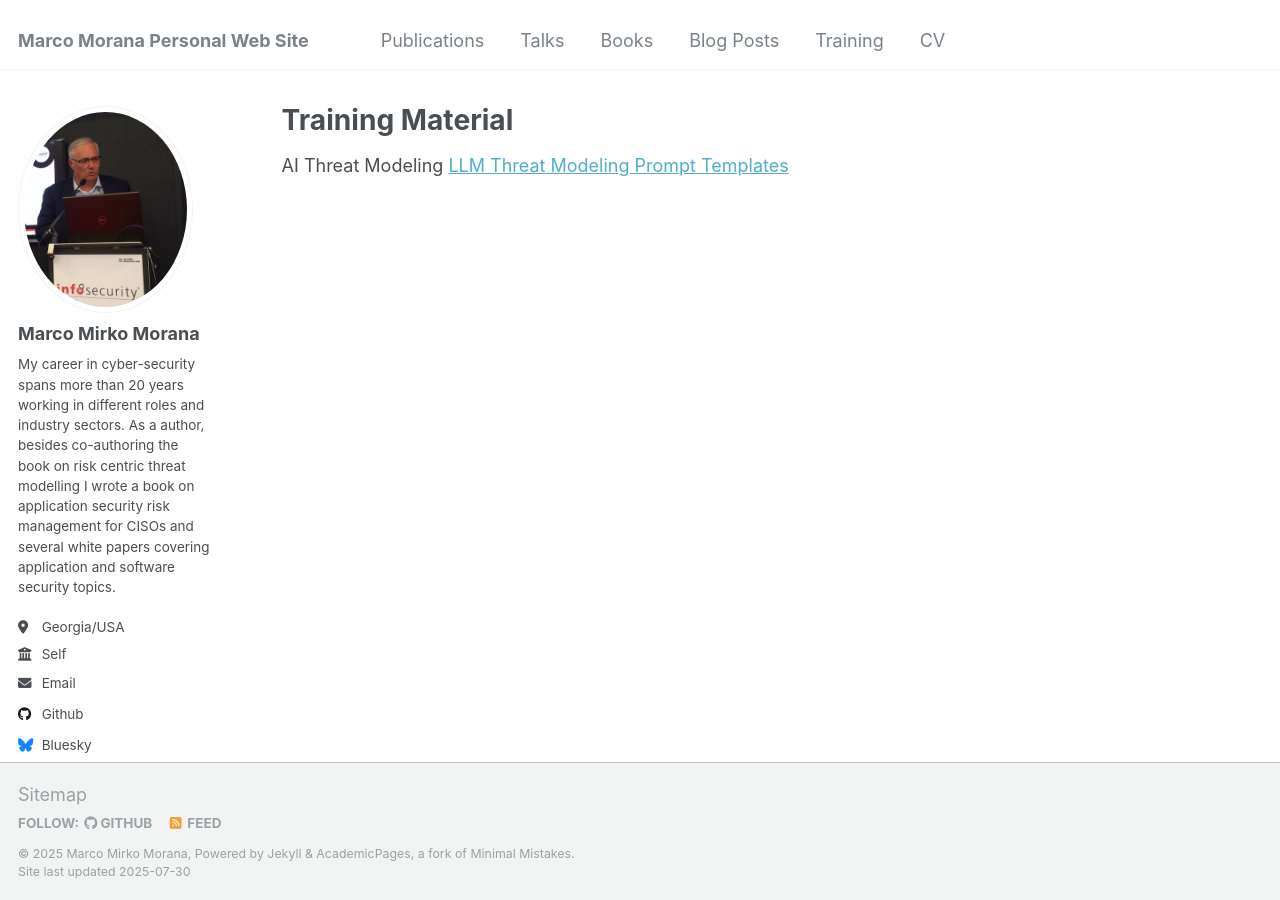
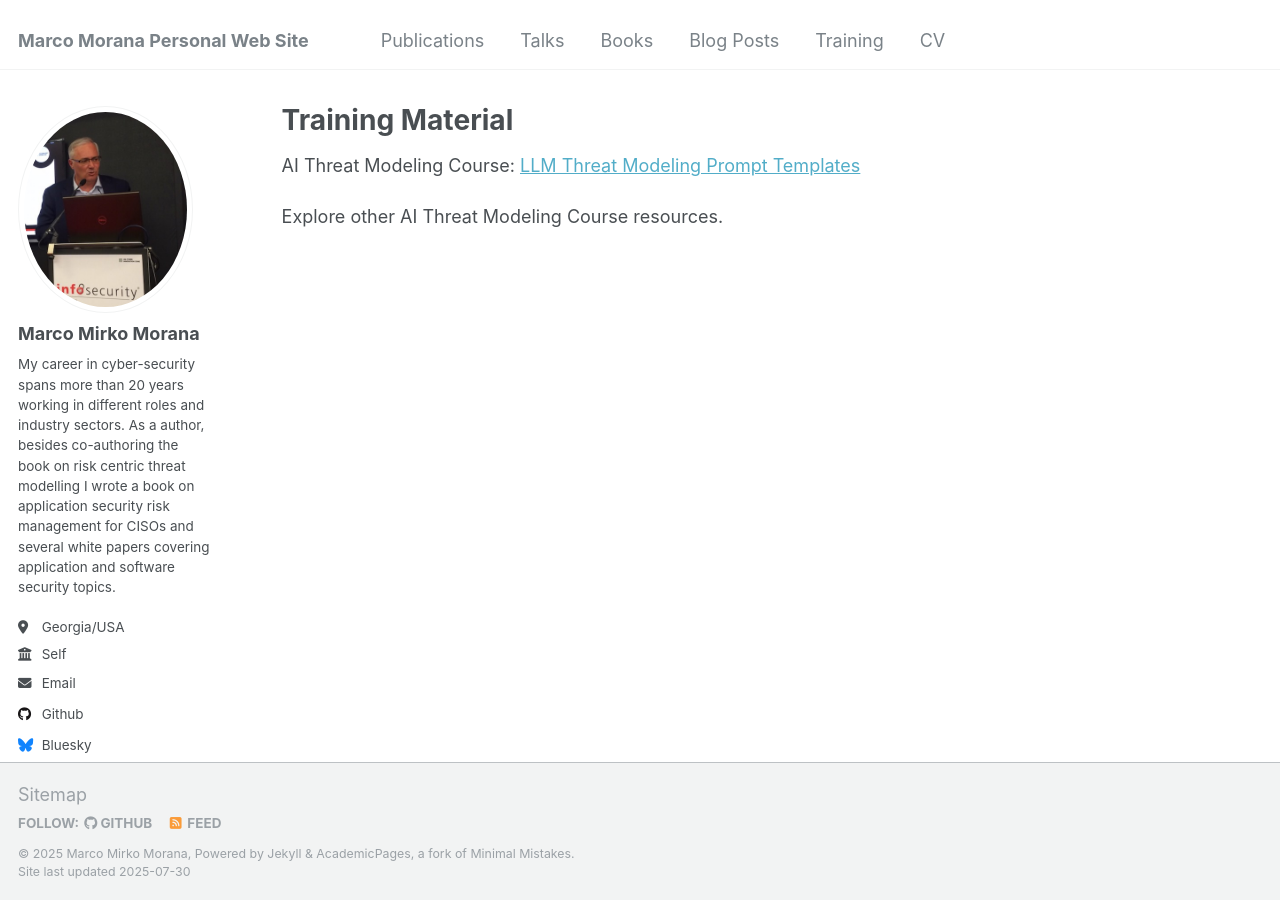
Before and after one commit to mmorana1/marcom, a Jekyll site: the page built from _pages/trainings.html, in a window 1280 px wide. Built offline with Jekyll 4.4.1, drawn with Linux system fonts in a browser that asks for light colours.

Commit message:
Update trainings.html

```diff
--- a/_pages/trainings.html
+++ b/_pages/trainings.html
@@ -4,4 +4,10 @@ title: "Training Material"
 permalink: /trainings/
 author_profile: true
 ---
-<p>AI Threat Modeling <a href="https://docs.google.com/document/d/19XrnrZwpnjGfRVaJ1eaCOT6wIGNsuu0uKLTp5TN0qKY/edit?usp=sharing">LLM Threat Modeling Prompt Templates</a></p>
+<p>
+  AI Threat Modeling Course:
+  <a href="https://docs.google.com/document/d/19XrnrZwpnjGfRVaJ1eaCOT6wIGNsuu0uKLTp5TN0qKY/edit?usp=sharing">
+    LLM Threat Modeling Prompt Templates
+  </a>
+</p>
+<p>Explore other AI Threat Modeling Course resources.</p>
```
